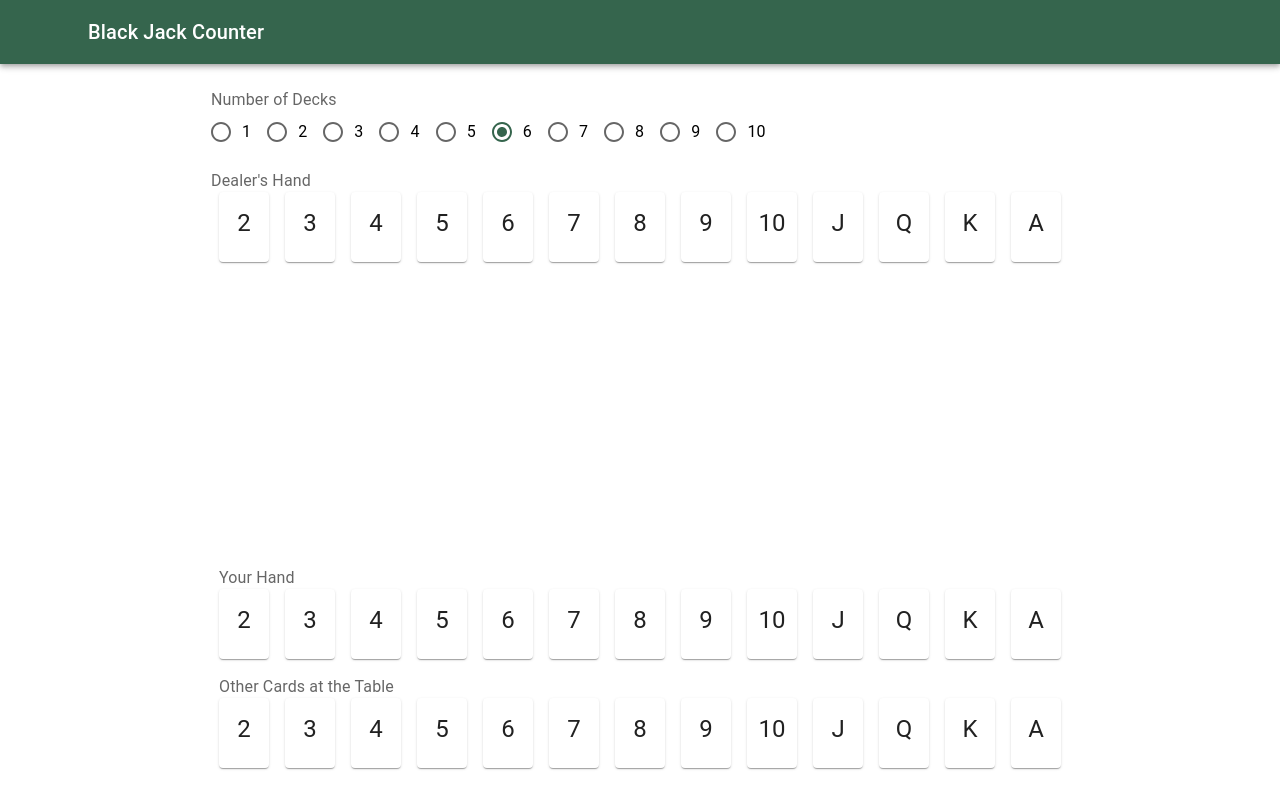
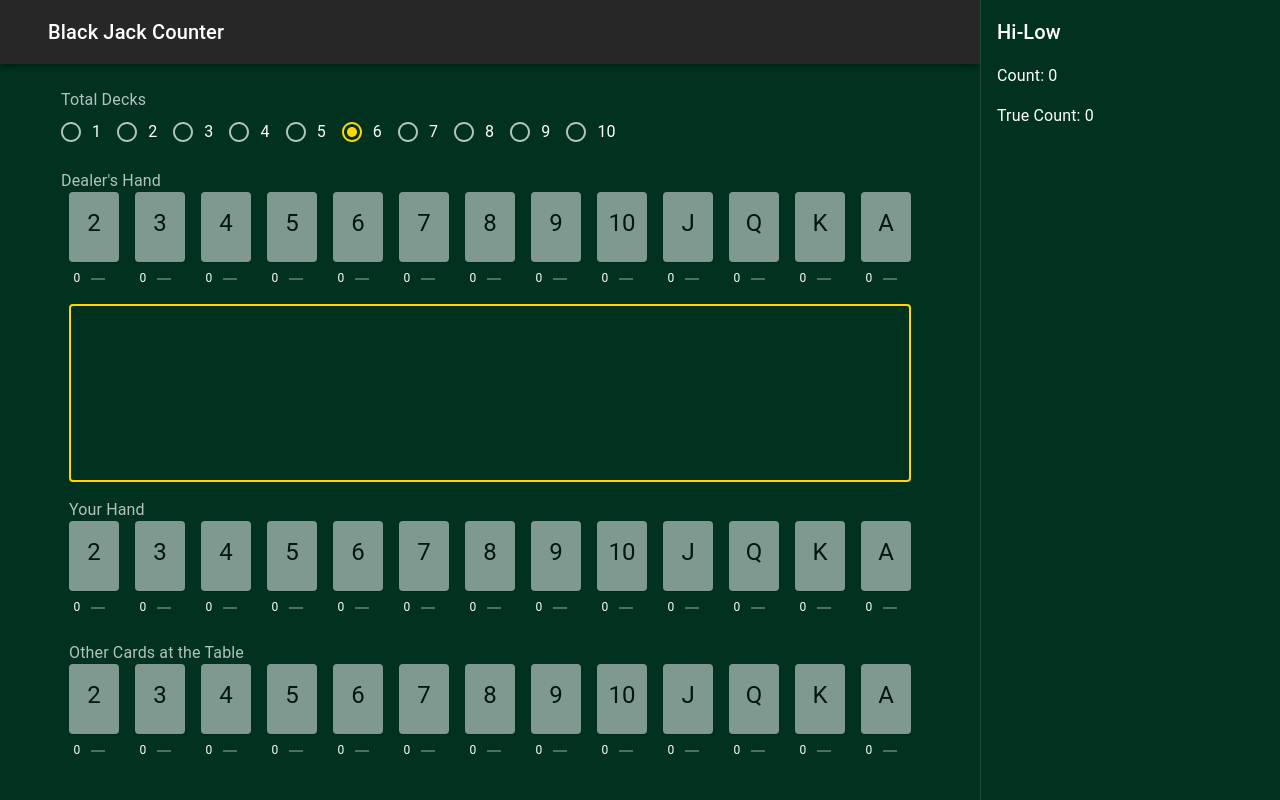
Before and after one commit to RealAdamSinger/free-card-counter, a Next.js app: page / in a window 1280 px wide. Built offline with nearby package versions, Linux system fonts and the light colour scheme.

Commit message:
starting to look like an app

```diff
--- a/package.json
+++ b/package.json
@@ -11,6 +11,7 @@
   "dependencies": {
     "@emotion/react": "^11.14.0",
     "@emotion/styled": "^11.14.0",
+    "@mui/icons-material": "^6.2.0",
     "@mui/material": "^6.2.0",
     "next": "15.1.0",
     "react": "^19.0.0",
--- a/src/app/layout.tsx
+++ b/src/app/layout.tsx
@@ -1,34 +1,72 @@
+"use client";
+
 import type { Metadata } from "next";
-import "./globals.css";
-import { createTheme, ThemeProvider } from "@mui/material/styles";
-import { Box } from "@mui/material";
+import './globals.css';
+import { Box, createTheme, CssBaseline, ThemeProvider } from "@mui/material";
 
-const theme = createTheme({
+const blackJackTheme = createTheme({
   palette: {
+    mode: "dark",
     primary: {
-      main: "#35654d",
+      main: "#ffd700",
     },
     secondary: {
-      main: "#0f0",
+      main: "#ffd700",
+    },
+    background: {
+      default: "#013220", // Dark green background for the whole app
+    },
+  },
+  components: {
+    MuiCard: {
+      styleOverrides: {
+        root: {
+          backgroundColor: "#ffffff", // White background for Card
+          color: "#000000", // Black text for Card
+        },
+      },
+    },
+  }
+});
+
+const lightTheme = createTheme({
+  palette: {
+    mode: "light", // Default mode
+    primary: {
+      main: "#1976d2", // Customize primary color
+    },
+    secondary: {
+      main: "#dc004e", // Customize secondary color
     },
   },
 });
 
-export const metadata: Metadata = {
-  title: "Create Next App",
-  description: "Generated by create next app",
-};
+const darkTheme = createTheme({
+  palette: {
+    mode: "dark", // Dark theme
+    primary: {
+      main: "#90caf9", // Lighter primary for dark mode
+    },
+    secondary: {
+      main: "#f48fb1", // Lighter secondary for dark mode
+    },
+  },
+});
+
+// export const metadata: Metadata = {
+//   title: "Create Next App",
+//   description: "Generated by create next app",
+// };
 
 export default function RootLayout({
   children,
-}: Readonly<{
-  children: React.ReactNode;
-}>) {
+}: Readonly<{ children: React.ReactNode; }>) {
   return (
     <html lang="en">
       <body>
-        <ThemeProvider theme={theme}>
-          <Box height="100vh" width="100vw">
+        <ThemeProvider theme={blackJackTheme}>
+          <CssBaseline />
+          <Box height="100vh" width="100vw" >
             {children}
           </Box>
         </ThemeProvider>
--- a/src/app/page.tsx
+++ b/src/app/page.tsx
@@ -1,41 +1,70 @@
 "use client";
 
 import { useState } from "react";
+import { ContentDrawerLayout } from "@/components/content-drawer/content-drawer";
+import { FlexContainer, FlexItem } from "@/components/flex-content/flex-content";
+import RemoveIcon from '@mui/icons-material/Remove';
 import {
   AppBar,
   Box,
-  Button,
   Card,
   CardActionArea,
   CardContent,
   Container,
-  Divider,
   FormControl,
   FormControlLabel,
   FormLabel,
   Grid2,
+  Icon,
+  IconButton,
   Radio,
   RadioGroup,
   Toolbar,
   Typography,
   useMediaQuery
 } from "@mui/material";
-import { FlexContainer, FlexItem } from "./components/flex-content/flex-content";
 
 
 
 // array of cards
-const cards = ["2", "3", "4", "5", "6", "7", "8", "9", "10", "J", "Q", "K", "A"];
+const CARDS = ["2", "3", "4", "5", "6", "7", "8", "9", "10", "J", "Q", "K", "A"];
 
 
 export default function Home() {
 
-  const [numDecks, setNumDecks] = useState<Number>(6);
+  const [totalDecks, setNumDecks] = useState<Number>(6);
+  const [hiLowCount, setHiLowCount] = useState<Number>(0);
 
-  const isSm = useMediaQuery((theme) => theme.breakpoints.down("sm"));
+  const [dealerHand, setDealerHand] = useState<Array<string>>([]);
+  const [playerHand, setPlayerHand] = useState<Array<string>>([]);
+  const [otherCards, setOtherCards] = useState<Array<string>>([]);
+
+
+  const isBelowMd = useMediaQuery((theme) => theme.breakpoints.down("md"));
+  const isBelowXl = useMediaQuery((theme) => theme.breakpoints.down("xl"));
+
 
   return (
-    <FlexContainer flexDirection="column" sx={isSm ? { height: 800 } : {}} >
+    <ContentDrawerLayout
+      open
+      drawerWidth={isBelowXl ? 300 : 600}
+      drawer={
+        <Grid2 container size={{ xs: 12 }} spacing={2} p={2}>
+          <Grid2 size={{ xs: 12 }}>
+            <Typography variant="h6" component="div">
+              Hi-Low
+            </Typography>
+          </Grid2>
+          <Grid2 size={{ xs: 12 }}>
+            Count: {hiLowCount}
+          </Grid2>
+          <Grid2 size={{ xs: 12 }}>
+            True Count: {hiLowCount / totalDecks}
+          </Grid2>
+        </Grid2>
+      }
+    >
+      <FlexContainer flexDirection="column" sx={isBelowMd ? { minHeight: 1200, height: "200%" } : {}} >
         <FlexItem>
           <AppBar position="static">
             <Container maxWidth="lg">
@@ -50,12 +79,12 @@ export default function Home() {
         <FlexItem fill p={2} maxWidth="lg" alignSelf="center" alignItems="start">
           <FlexItem p={1}>
             <FormControl>
-            <FormLabel id="demo-row-radio-buttons-group-label">Number of Decks</FormLabel>
+              <FormLabel id="demo-row-radio-buttons-group-label">Total Decks</FormLabel>
               <RadioGroup
                 row
                 aria-labelledby="demo-row-radio-buttons-group-label"
                 name="row-radio-buttons-group"
-              value={`${numDecks}`}
+                value={`${totalDecks}`}
                 onChange={(e) => setNumDecks(parseInt(e.target.value))}
               >
                 <FormControlLabel value="1" control={<Radio />} label="1" />
@@ -72,44 +101,161 @@ export default function Home() {
             </FormControl>
           </FlexItem>
           <FlexItem fill p={1} >
-          {/* <FlexContainer flexDirection="column" justifyContent="center" alignItems="center"> */}
             <FlexItem>
               <FormControl>
                 <FormLabel id="demo-row-radio-buttons-group-label">Dealer's Hand</FormLabel>
-              <Hand />
+                <HandSelection
+                  selectedCards={dealerHand}
+                  onAddCard={(card) => {
+                    setDealerHand([...dealerHand, card]);
+                  }}
+                  onRemoveCard={(index) => {
+                    dealerHand.splice(index, 1);
+                    setDealerHand([...dealerHand]);
+                  }}
+                />
               </FormControl>
             </FlexItem>
             <FlexItem fill p={1} >
+              <Box
+                height="100%"
+                width="100%"
+                display="flex"
+                flexDirection="column"
+                justifyContent="space-around"
+                border={2}
+                borderRadius={1}
+                borderColor="primary.main"
+              >
+                <Hand
+                  selectedCards={dealerHand}
+                  onRemoveCard={(index) => {
+                    dealerHand.splice(index, 1);
+                    setDealerHand([...dealerHand]);
+                  }}
+                />
+                <Hand
+                  selectedCards={playerHand}
+                  onRemoveCard={(index) => {
+                    playerHand.splice(index, 1);
+                    setPlayerHand([...playerHand]);
+                  }}
+                />
+              </Box>
             </FlexItem>
             <FlexItem p={1}>
               <FormControl>
                 <FormLabel id="demo-row-radio-buttons-group-label">Your Hand</FormLabel>
-              <Hand />
+                <HandSelection
+                  selectedCards={playerHand}
+                  onAddCard={(card) => {
+                    setPlayerHand([...playerHand, card]);
+                  }}
+                  onRemoveCard={(index) => {
+                    playerHand.splice(index, 1);
+                    setPlayerHand([...playerHand]);
+                  }}
+                />
               </FormControl>
             </FlexItem>
             <FlexItem p={1}>
               <FormControl>
                 <FormLabel id="demo-row-radio-buttons-group-label">Other Cards at the Table</FormLabel>
-              <Hand />
+                <HandSelection
+                  selectedCards={otherCards}
+                  onAddCard={(card) => {
+                    setOtherCards([...otherCards, card]);
+                  }}
+                  onRemoveCard={(index) => {
+                    otherCards.splice(index, 1);
+                    setOtherCards([...otherCards]);
+                  }}
+                />
               </FormControl>
             </FlexItem>
-          {/* </FlexContainer> */}
           </FlexItem >
         </FlexItem >
+      </FlexContainer >
+    </ContentDrawerLayout >
+  );
+}
 
-    </FlexContainer >
+interface HandSelectionProps {
+  onAddCard: (card: string) => void;
+  onRemoveCard?: (index: number) => void;
+  selectedCards?: Array<string>;
+}
+
+const HandSelection = (props: HandSelectionProps) => {
+  const {
+    onAddCard,
+    onRemoveCard = () => { },
+    selectedCards
+  } = props;
+
+  return (
+    <Grid2 container size={{ xs: 12 }} alignContent="center" alignItems="center" justifyContent="center" spacing={2}>
+      {CARDS.map((card) => {
+        const numCards = selectedCards?.filter((c) => c === card).length || 0
+        return (
+          <Grid2 key={card}>
+            <Card sx={{ height: 70, width: 50, opacity: numCards ? 1 : 0.5 }}>
+              <CardActionArea sx={{ height: "100%", width: "100%", }} onClick={() => onAddCard(card)}>
+                <CardContent
+                  sx={{
+                    alignContent: "center",
+                    alignItems: "center",
+                    p: 0,
+                    m: 0,
+                    display: "flex",
+                    height: "100%",
+                    width: "100%",
+                    justifyContent: "center",
+                  }}
+                >
+                  <Typography gutterBottom variant="h5" component="div">
+                    {card}
+                  </Typography>
+                </CardContent>
+              </CardActionArea>
+            </Card>
+            <Box display="flex" alignContent={"center"} alignItems={"center"} justifyContent={"center"} width={50}>
+              <Typography variant="caption" component="div">
+                {numCards}
+              </Typography>
+              <IconButton
+                size="small"
+                disabled={!numCards}
+                onClick={() => onRemoveCard(selectedCards?.indexOf(card) || 0)}
+              >
+                <RemoveIcon />
+              </IconButton>
+            </Box>
+          </Grid2>
+        )
+      })}
+    </Grid2>
   );
 }
 
 
+interface HandProps {
+  selectedCards: Array<string>;
+  onRemoveCard: (index: number) => void;
+}
 
-const Hand = () => {
+const Hand = (props: HandProps) => {
+  const { selectedCards, onRemoveCard } = props;
+
   return (
     <Grid2 container size={{ xs: 12 }} alignContent="center" alignItems="center" justifyContent="center" spacing={2}>
-      {cards.map((card) => (
-        <Grid2 key={card}>
+      {selectedCards.map((card, i) => (
+        <Grid2 key={i}>
           <Card sx={{ height: 70, width: 50 }}>
-            <CardActionArea sx={{ height: "100%", width: "100%" }}>
+            <CardActionArea
+              sx={{ height: "100%", width: "100%" }}
+              onClick={() => onRemoveCard(i)}
+            >
               <CardContent
                 sx={{
                   alignContent: "center",
--- /dev/null
+++ b/src/components/content-drawer/content-drawer.tsx
@@ -0,0 +1,49 @@
+'use client';
+import React, { useRef } from 'react';
+import { Box, Portal } from "@mui/material";
+import { FlexContainer, FlexItem } from '../flex-content/flex-content';
+
+export interface ContentDrawerLayoutProps {
+  children?: React.ReactNode | null;
+  drawerWidth?: number;
+  borderTop?: boolean;
+  borderBottom?: boolean;
+  borderLeft?: boolean;
+  borderRight?: boolean;
+  open?: boolean;
+  drawer?: React.ReactNode;
+}
+
+
+export function ContentDrawerLayout(props: ContentDrawerLayoutProps) {
+  const {
+    children,
+    drawer,
+    open = false,
+    drawerWidth = 600,
+    borderTop = false,
+    borderBottom = false,
+    borderLeft = true,
+    borderRight = false,
+  } = props;
+
+
+  return (
+    <FlexContainer>
+      <FlexItem fill enableScroll>{children}</FlexItem>
+      <FlexItem collapsed={!open}>
+        <Box
+          id="content-drawer-portal"
+          height="100%"
+          width={drawerWidth}
+          borderTop={borderTop ? (theme) => `1px solid ${theme.palette.divider}` : undefined}
+          borderBottom={borderBottom ? (theme) => `1px solid ${theme.palette.divider}` : undefined}
+          borderLeft={borderLeft ? (theme) => `1px solid ${theme.palette.divider}` : undefined}
+          borderRight={borderRight ? (theme) => `1px solid ${theme.palette.divider}` : undefined}
+        >
+          {drawer}
+        </Box>
+      </FlexItem>
+    </FlexContainer>
+  );
+}
```
Also changed, not shown: src/components/flex-content/flex-content.tsx (renamed from src/app/components/flex-content/flex-content.tsx), 1 other file (tests, documents, lock files or other folders). Lines whose indentation alone changed are shown as unchanged.
